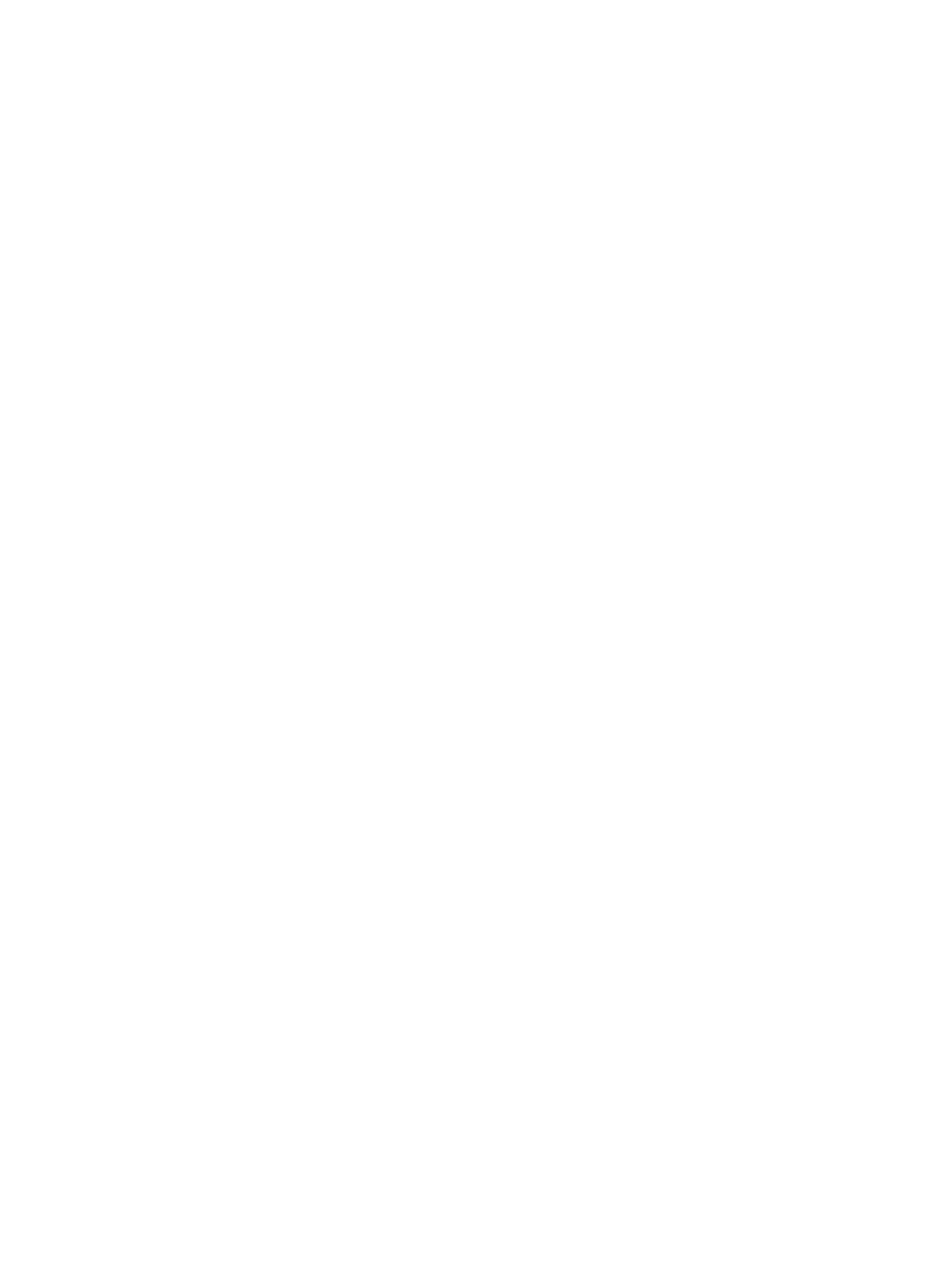
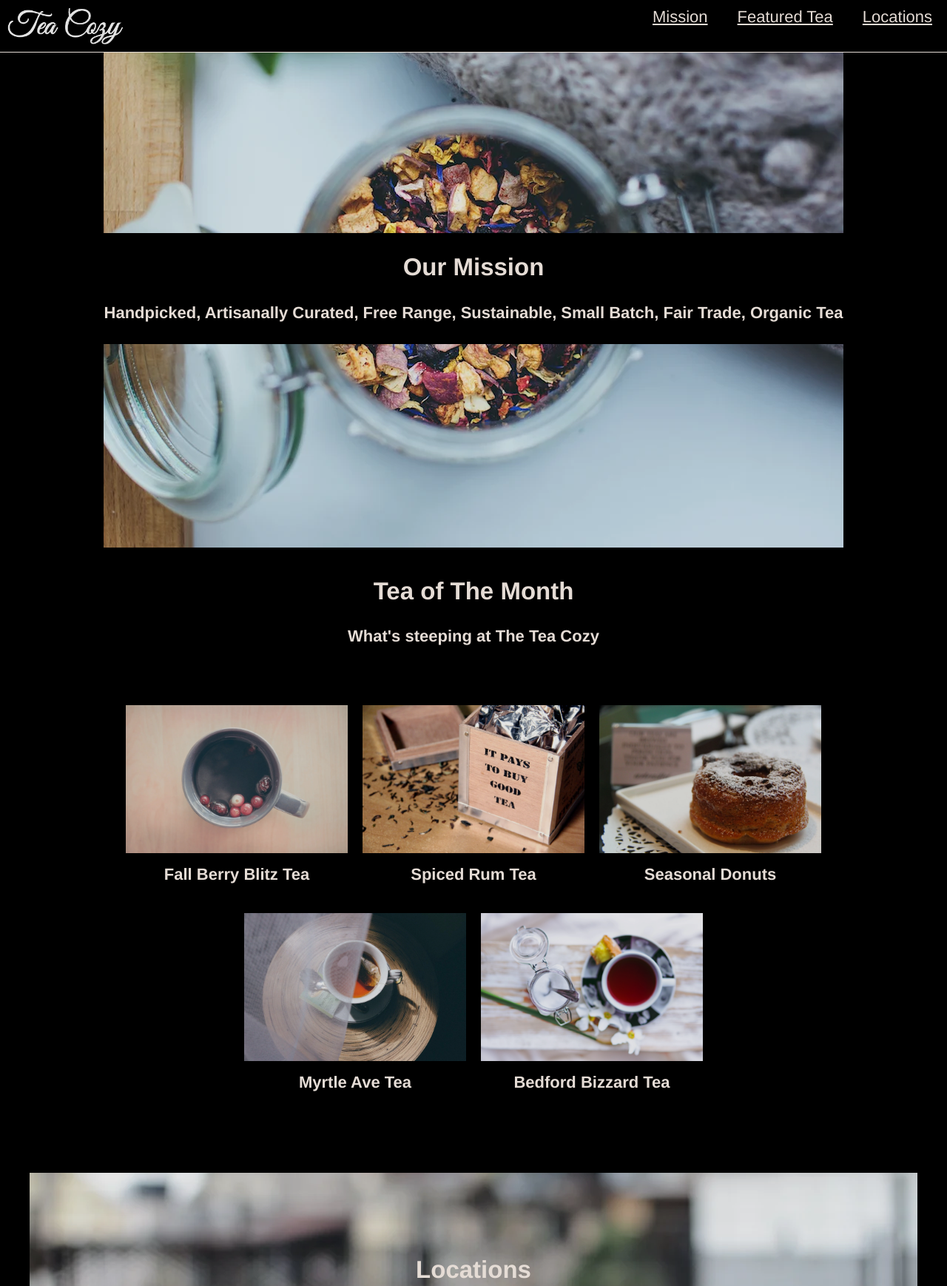
Before and after one commit to SamuelJHall91/responsiveWebsite, a plain HTML site: page index.html in a window 1280 px wide. Shown: the top 1738 px of the page at 74% size. Before the commit the page ends 800 px from the top, so only its background shows below. Drawn offline with Linux system fonts and the light colour scheme.

Commit message:
Project Complete

```diff
--- a/index.html
+++ b/index.html
@@ -4,9 +4,96 @@
     <meta charset="UTF-8">
     <meta http-equiv="X-UA-Compatible" content="IE=edge">
     <meta name="viewport" content="width=device-width, initial-scale=1.0">
-    <title>Document</title>
+    <link href="style/style.css" rel="stylesheet" type="text/css">
+    <title>Responsive Website</title>
 </head>
 <body>
+        <div class="header">
+            <img src="resources/tea.JPEG" class="logo">
+            <ul class="navigation">
+                <li><a href="!#">Mission</a></li>
+                <li><a href="!#">Featured Tea</a></li>
+                <li><a href="!#">Locations</a></li>
+            </ul>
+
+        </div>
+
+        <div id="mission">
+            <div class="mission-container">
+                <div class="text-over">
+                    <h2>Our Mission</h2>
+                    <h4>Handpicked, Artisanally Curated, Free Range, Sustainable, Small Batch, Fair Trade, Organic Tea</h4>
+                </div>
+            </div>
+        </div>
+
+        <div id="month">
+            <h2>Tea of The Month</h2>
+            <h4>What's steeping at The Tea Cozy</h4>
+        </div>
+        <div class="month-container">
+            <div class="month-tea">
+                <img src="resources/berry.JPEG" class="tea-month">
+                <h4 class="imgtag">Fall Berry Blitz Tea</h4>
+            </div>
+            <div class="month-tea">
+                <img src="resources/rum.JPEG" class="tea-month">
+                <h4 class="imgtag">Spiced Rum Tea</h4>
+            </div>
+            <div class="month-tea">
+                <img src="resources/donut.JPEG" class="tea-month">
+                <h4 class="imgtag">Seasonal Donuts</h4>
+            </div>
+            <div class="month-tea">
+                <img src="resources/myrtle.JPEG" class="tea-month">
+                <h4 class="imgtag">Myrtle Ave Tea</h4>
+            </div>
+            <div class="month-tea">
+                <img src="resources/bedford.JPEG" class="tea-month">
+                <h4 class="imgtag">Bedford Bizzard Tea</h4>
+            </div>
+        </div>
+
+        <div id="locations">
+        </div>
+            <div class="locations-container">
+                <div class="location-text">
+                    <h2>Locations</h2>
+                </div>
+                <div class="location-boxes">
+
+                        <div class="location">
+                        <h3>Downtown</h3>
+                        <p>384 West 4th St</p>
+                        <p>Suite 108</p>
+                        <p>Portland, Maine</p>
+                        </div>
+
+                        <div class="location">
+                        <h3>Downtown</h3>
+                        <p>384 West 4th St</p>
+                        <p>Suite 108</p>
+                        <p>Portland, Maine</p>
+                        </div>
+
+                        <div class="location">
+                        <h3>Downtown</h3>
+                        <p>384 West 4th St</p>
+                        <p>Suite 108</p>
+                        <p>Portland, Maine</p>
+                        </div>
+                </div>
+            </div>
+
+            <div id="contact">
+                <h2>The Tea Cozy</h2>
+                <h5>contact@theteacozy.com</h5>
+                <h5>917-555-8904</h5>
+            </div>
+
+            <footer>
+                <h5>copywright The Tea Cozy</h5>
+            </footer>
 
 </body>
 </html>
--- /dev/null
+++ b/style/style.css
@@ -0,0 +1,122 @@
+body {
+    font-family: Helvetica;
+    font-size: 22px;
+    background-color: black;
+    color: seashell;
+    opacity: 0.9;
+    text-align: center;
+    margin: 0;
+}
+
+.header {
+    display: block;
+    border-bottom: 1px solid seashell;
+    height: 69;
+    width: 100%;
+    background-color: black;
+    position: fixed;
+    top: 0px;
+}
+
+
+.logo {
+    height: 50px;
+    float: left;
+    padding: 10px 10px;
+}
+
+.navigation {
+    float: right;
+    height: 100%;
+    margin: 0 auto;
+}
+
+.navigation a {
+    display: table;
+    height: 100%;
+    float: left;
+    padding: 0px 20px;
+    color: seashell;
+}
+
+.navigation li {
+    text-decoration: underline;
+    display: table-cell;
+    vertical-align: middle;
+    padding-top: 10px;
+}
+
+.mission-container {
+    background-image: url('/resources/background.JPEG');
+    background-repeat: no-repeat;
+    background-position: center;
+    height: 700px;
+    max-width: 1000px;
+    margin: 40px auto 40px auto;
+    display: flex;
+}
+
+.text-over {
+    margin: auto;
+    background-color: black;
+    width: 100%;
+
+}
+
+.month-container {
+    display: inline-flex;
+    max-width: 1000px;
+    height: auto;
+    margin: 40px auto 40px auto;
+    flex-wrap: wrap;
+    align-items: center;
+    justify-content: center;
+
+}
+
+.tea-month {
+    height: 200px;
+    width: 300px;
+    padding: 10px 10px;
+}
+
+.imgtag {
+    margin-top: 0px;
+}
+
+.locations-container {
+    background-image: url('/resources/locations.JPEG');
+    background-repeat: no-repeat;
+    background-position: center;
+    background-size: auto;
+    height: 500px;
+    max-width: 1200px;
+    margin: 40px auto auto auto;
+    padding-top: 85px;
+
+}
+
+.location-text {
+}
+
+.location-boxes {
+    width: 1200px;
+}
+
+.location {
+    display: inline-block;
+    width: 300px;
+    background-color: black;
+    margin: 15px;
+    margin-bottom: auto;
+    opacity: 0.8;
+}
+
+.contact {
+    height: 200px;
+}
+
+footer {
+    text-align: left;
+    margin: 20px;
+}
```
Also changed, not shown: resources/background.JPEG (renamed from resources/background.JPEHG.webp), scripting/script.js (added).
